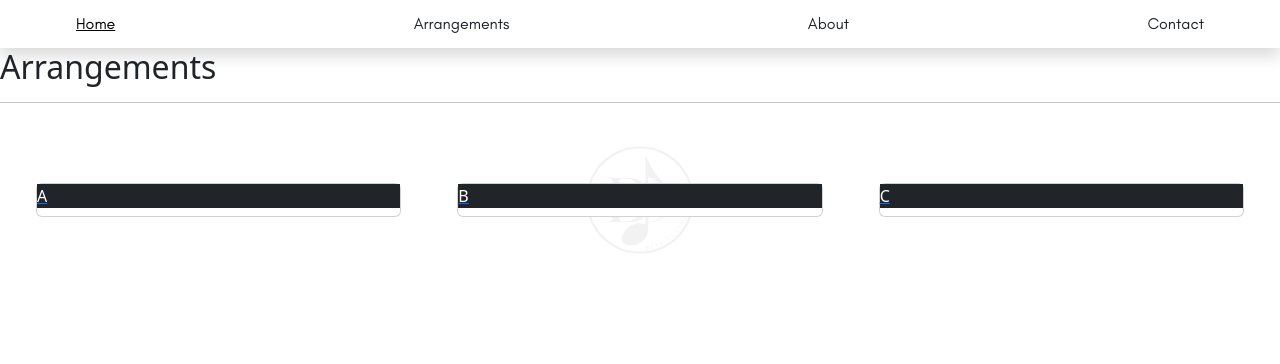
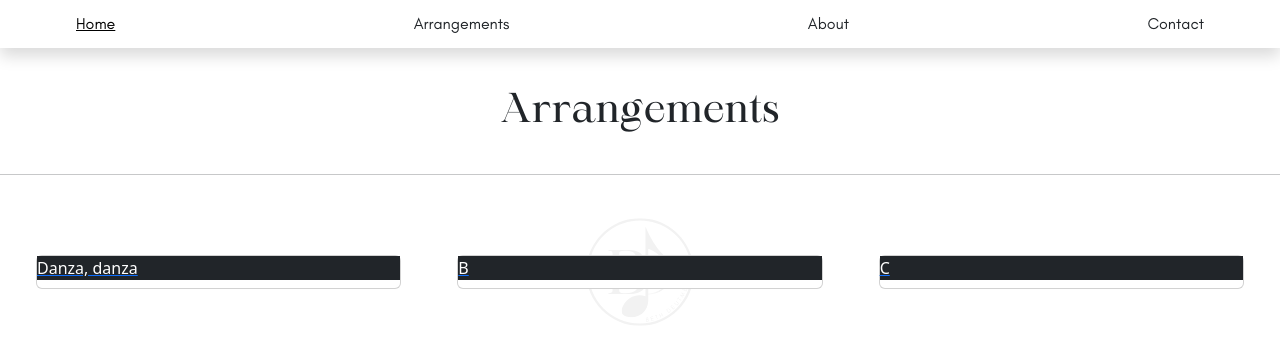
Before and after one commit to bdeutmeyer/arranging-site, a React (Vite) app: page /arrangements in a window 1280 px wide. Shown: the top 364 px of the page. Built offline with nearby package versions, Linux system fonts and the light colour scheme.

Commit message:
unified page header styling

```diff
--- a/src/App.css
+++ b/src/App.css
@@ -1,4 +1,25 @@
-/* in your CSS file (e.g., Welcome.css) */
+.navitem:hover {
+  transform: scale(1.05)
+}
+
+.page-header {
+  min-height: 110px; /* adjust this value to your desired height */
+  max-height: 110px;
+  display: flex;
+  flex-direction: column;
+  justify-content: center;
+  padding-top: 2rem;
+  padding-bottom: 1rem;
+  text-align: center;
+}
+
+@media (min-width: 768px) {
+  .page-header {
+    padding-top: 3rem;
+    padding-bottom: 2rem;
+  }
+}
+
 .logo-bg {
   background-image: url('/src/assets/logos/BDLogo.svg');
   background-repeat: no-repeat;
@@ -6,10 +27,6 @@
   background-size: contain;
   background-color: rgba(255, 255, 255, 0.95); /* semi-transparent overlay */
   background-blend-mode: lighten;
-}
-
-.navitem:hover {
-  transform: scale(1.05)
 }
 
 @font-face {
--- a/src/data/songData.js
+++ b/src/data/songData.js
@@ -1,23 +1,26 @@
-// import images from assets
-// To add songs: -check "upcoming" boolean of the last song, make sure all images have (x) aspect ratio, releaseDate format YYYY-MM-DD
+import danzaImg from "../assets/images/danza.png"
+// To add songs: -check "upcoming" boolean of the last song, print to pdf then use preview to crop and export as png then use Canva to crop to 5:4 aspect ratio, releaseDate format YYYY-MM-DD, category = treble/bass/mixed, accidentals: ♭♯♮𝄪𝄫,
 const songData = [
     {
         id: 1,
-        pathExt: 'song-title1',
-        imagePath: 'Future variable defined in imports',
-        imageAlt: 'Image alt',
+        pathExt: 'danza-ttbb',
+        imagePath: danzaImg,
+        imageAlt: 'Danza, danza',
         purchaseLink: 'link',
-        composerLast: 'Beethoven',
-        composerFirst: 'Firstname',
-        songTitle: 'A',
-        songParts: 'SATB/SSAA, etc',
-        category: 'mixed',
-        accompaniment: 'piano + flute',
-        releaseDate: '2025-01-01',
+        composerLast: 'Durante',
+        composerFirst: 'Francesco',
+        songTitle: 'Danza, danza',
+        songParts: 'TTBB',
+        category: 'bass',
+        accompaniment: 'a cappella',
+        releaseDate: '2025-02-12',
         range: {
-            soprano: 'customize for specific songs here, only include actual parts'
+            tenor1: 'F3-G♭4',
+            tenor2: 'D♭3-F4',
+            bass1: 'B♭3-C4',
+            bass2: 'F2-B♭3'
         },
-        upcoming: true
+        upcoming: false
 
     },
     {
@@ -36,7 +39,7 @@ const songData = [
         range: {
             soprano: 'customize for specific songs here, only include actual parts'
         },
-        upcoming: false
+        upcoming: true
     },
     {
         id: 3,
@@ -49,7 +52,7 @@ const songData = [
         songTitle: 'C',
         songParts: 'SATB/SSAA, etc',
         category: 'bass',
-        accompaniment: 'a cappella',
+        accompaniment: 'piano + flute',
         releaseDate: '2024-11-22',
         range: {
             soprano: 'customize for specific songs here, only include actual parts'
--- a/src/pages/About.jsx
+++ b/src/pages/About.jsx
@@ -4,16 +4,17 @@ import { Link } from 'react-router-dom'
 //About Me page
 export default function About() {
     return (
-        <div className='logo-bg'>
-            <h3 className='m-4 fw-bold'>About Beth</h3>
+        <>
+            <div className='page-header'>
+                <h1 className='m-4 fw-bold serif-font'>About Beth</h1>
+            </div>
             <hr />
             <br />
             <div>
-            {/* <img src={headshot} alt="Beth Deutmeyer headshot" className="float-start me-3 rounded shadow" width="15%"/> */}
-            <p className="text-start">Beth Deutmeyer is...</p>
+                {/* <img src={headshot} alt="Beth Deutmeyer headshot" className="float-start me-3 rounded shadow" width="15%"/> */}
+                <p className="text-start">Beth Deutmeyer is...</p>
             </div>
-       <br />
-       <br />
-        </div>
+        </>
+
     );
 };
--- a/src/pages/Contact.jsx
+++ b/src/pages/Contact.jsx
@@ -16,23 +16,21 @@ export default function Contact() {
 
             {/* Conditionally render based on form submission */}
             {submitted ? (
-                <div className="text-center logo-bg">
+                <div className="text-center logo-bg sans-font-reg">
                     <h2>Thank you for contacting me!</h2>
                     <p>I'll get back to you as soon as possible.</p>
                 </div>
             ) : (
-                <Container fluid="md" className="px-3 px-md-6 logo-bg">
-                                <div >
-                <h1 className='text-center pt-4'>
-                    Contact Me
-                </h1>
-                <h4 className='text-center px-4'>
-                    Comments? Questions? Requests? Submit them below.
-                </h4>
-                <hr className='mb-0 pb-0' />
-                <p className='text-center mt-0 pt-0'><small><cite>All fields required</cite></small></p>
-            </div>
-                    <Form className='pb-4' onSubmit={handleSubmit}>
+                <>
+                    <div className='text-center pt-5 serif-font page-header'>
+                        <h1>Contact Me</h1>
+                        <h5 className='sans-font-reg px-4'>Comments? Questions? Requests? Submit them below.</h5>
+                    </div>
+                    <hr className="mb-0 pb-0" />
+                    <Container fluid="md" className="logo-bg sans-font-reg">
+
+                        <p className='text-center mt-0 pt-0'><small><cite>All fields required</cite></small></p>
+                    <Form className='pb-4 px-3 px-md-6' onSubmit={handleSubmit}>
                         <Row>
                             <Col md="6" className="mb-md-3 mb-1">
                                 <FormGroup>
@@ -83,75 +81,15 @@ export default function Contact() {
 
                         <Row>
                             <Col md="12" className="d-grid">
-                                <Button type="submit" color="primary" className="w-100">
+                                <Button type="submit" color="dark" className="w-100">
                                     Submit
                                 </Button>
                             </Col>
                         </Row>
                     </Form>
                 </Container>
+                </>
             )}
         </>
     );
-}
-
-
-
-
-
-
-// import { Form, FormGroup, Input, Label, Button } from 'reactstrap';
-
-// export default function Contact() {
-//     return (
-//         <>
-//             <div>
-//                 <h1 className='text-center pt-4'>
-//                     Contact Me
-//                 </h1>
-//                 <h4 className='text-center'>
-//                     Comments? Questions? Requests? Submit them below.
-//                 </h4>
-//                 <hr />
-//             </div>
-//             <Form className='p-4'>
-//                 <FormGroup>
-//                     <Label for="userName">
-//                         Name
-//                     </Label>
-//                     <Input
-//                         id="userName"
-//                         name="name"
-//                         placeholder="ex. First Last"
-//                         type="text"
-//                     />
-//                 </FormGroup>
-//                 <FormGroup>
-//                     <Label for="userEmail">
-//                         Email
-//                     </Label>
-//                     <Input
-//                         id="userEmail"
-//                         name="email"
-//                         placeholder="ex. biggestfan@email.com"
-//                         type="email"
-//                     />
-//                 </FormGroup>
-//                 <FormGroup>
-//                     <Label for="textBox">
-//                         Message
-//                     </Label>
-//                     <Input
-//                         id="textBox"
-//                         name="text"
-//                         placeholder="ex. You are my favorite arranger EVER! I can't wait to buy your entire catalog!"
-//                         type="textarea"
-//                     />
-//                 </FormGroup>
-//                 <Button>
-//                     Submit
-//                 </Button>
-//             </Form>
-//         </>
-//     );
-// }
+};
--- a/src/pages/Welcome.jsx
+++ b/src/pages/Welcome.jsx
@@ -22,16 +22,10 @@ export default function Welcome() {
     return (
         <>
             {/* Hero section */}
-            <Container fluid className='p-5 text-end'>
-                <Row className="align-items-center text-md-start">
-                    <Col md="6">
-                        <h1 className="fw-bold serif-font">FirstName LastName</h1>
-                    </Col>
-                    <Col md="6">
-                        <h2 className='sans-font-reg'>Arranger | Teacher | Singer</h2>
-                    </Col>
-                </Row>
-            </Container>
+            <div className='text-center pt-5 page-header'>
+                        <h1 className='serif-font'>FirstName LastName</h1>
+                        <h5 className='sans-font-reg px-4'>Arranger | Teacher | Singer</h5>
+                    </div>
 
             <hr />
             <br />
@@ -84,7 +78,7 @@ export default function Welcome() {
                 </Row>
 
                 {/* Contact Section */}
-
+                <hr />
                 {submitted ? (
                     <div className="text-center sans-font-reg">
                         <h2>Thank you for contacting me!</h2>
@@ -94,10 +88,12 @@ export default function Welcome() {
                     <div>
                         <Row>
                             <Col>
-                                <h4 className="text-center serif-font">Contact</h4>
+                                <h3 className="text-center serif-font">Contact</h3>
                                 <h6 className="text-center sans-font-reg">Have a question or want to make a request? Get in touch below.</h6>
                             </Col>
                         </Row>
+
+                        <p className='text-center mt-0 pt-0'><small><cite>All fields required</cite></small></p>
                         <Form className='pb-4' onSubmit={handleSubmit}>
                             <Row>
                                 <Col md="6" className="mb-md-3 mb-1 sans-font-reg">
@@ -156,8 +152,6 @@ export default function Welcome() {
                             </Row>
                         </Form>
                     </div>
-
-
                 )}
             </Container>
         </>
--- a/src/pages/arrangements/Arrangements.jsx
+++ b/src/pages/arrangements/Arrangements.jsx
@@ -48,7 +48,7 @@ export default function Arrangements() {
 
   return (
     <>
-      <h2>Arrangements</h2>
+      <h1 className='page-header serif-font'>Arrangements</h1>
       <hr />
       <br />
 
--- a/src/pages/arrangements/SongDetail.jsx
+++ b/src/pages/arrangements/SongDetail.jsx
@@ -6,14 +6,19 @@ import songData from '../../data/songData';
 export default function SongDetail() {
     const { ext } = useParams();
     const song = songData.find((index) => index.pathExt == ext)
-    console.log(song);
 
     return (
         <>
-    <Container>
+            <div className='page-header'>
+                <h2 className='serif-font'>{song.songTitle}</h2>
+                <h4 className='sans-font-reg'>{song.composerFirst} {song.composerLast}</h4>
+            </div>
+
+            <hr />
+            <br />
+            <Container fluid className='p-0'>
                 <Card>
                     <CardTitle>
-                {/* {console.log(song)} */}
                     </CardTitle>
                     <CardImg>
 
```
Also changed, not shown: src/assets/images/danza.png (added). Lines whose indentation alone changed are shown as unchanged.
